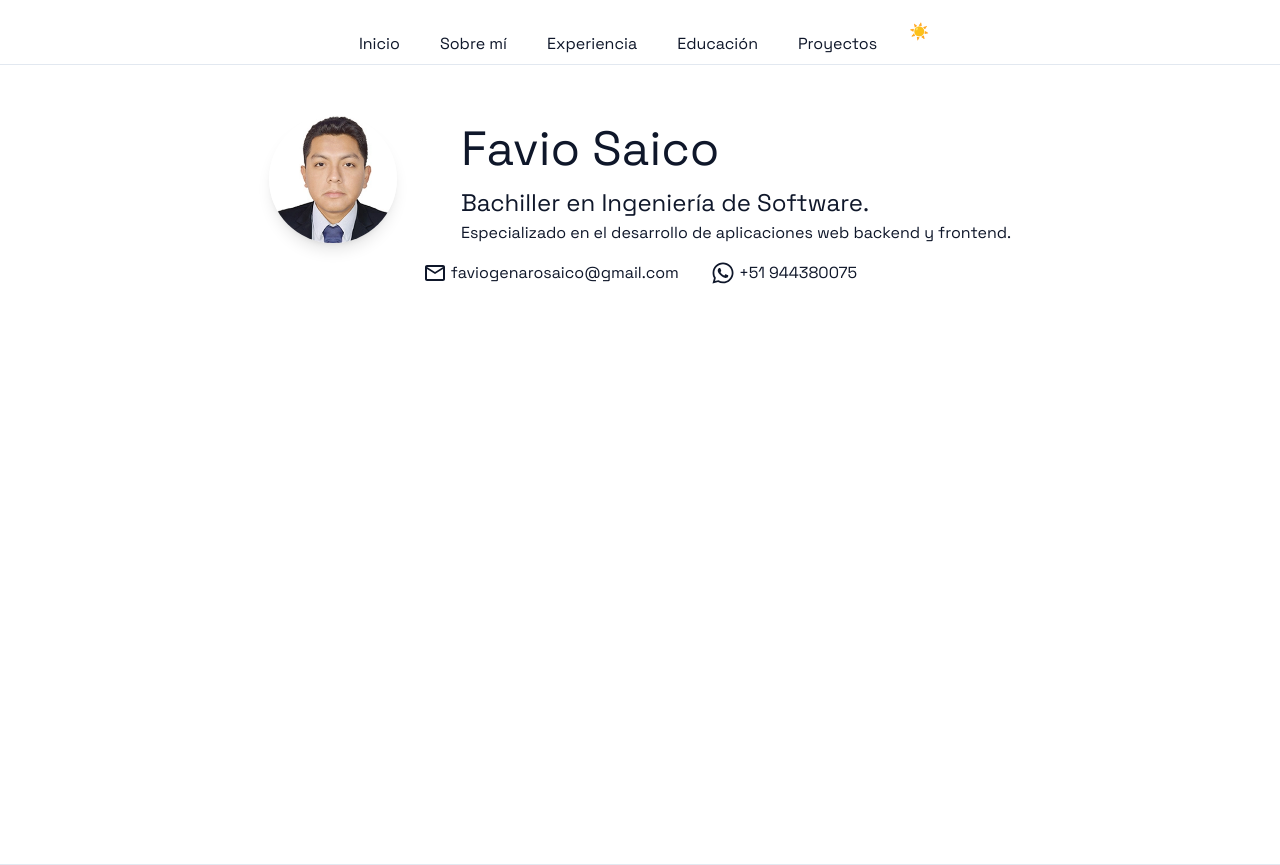
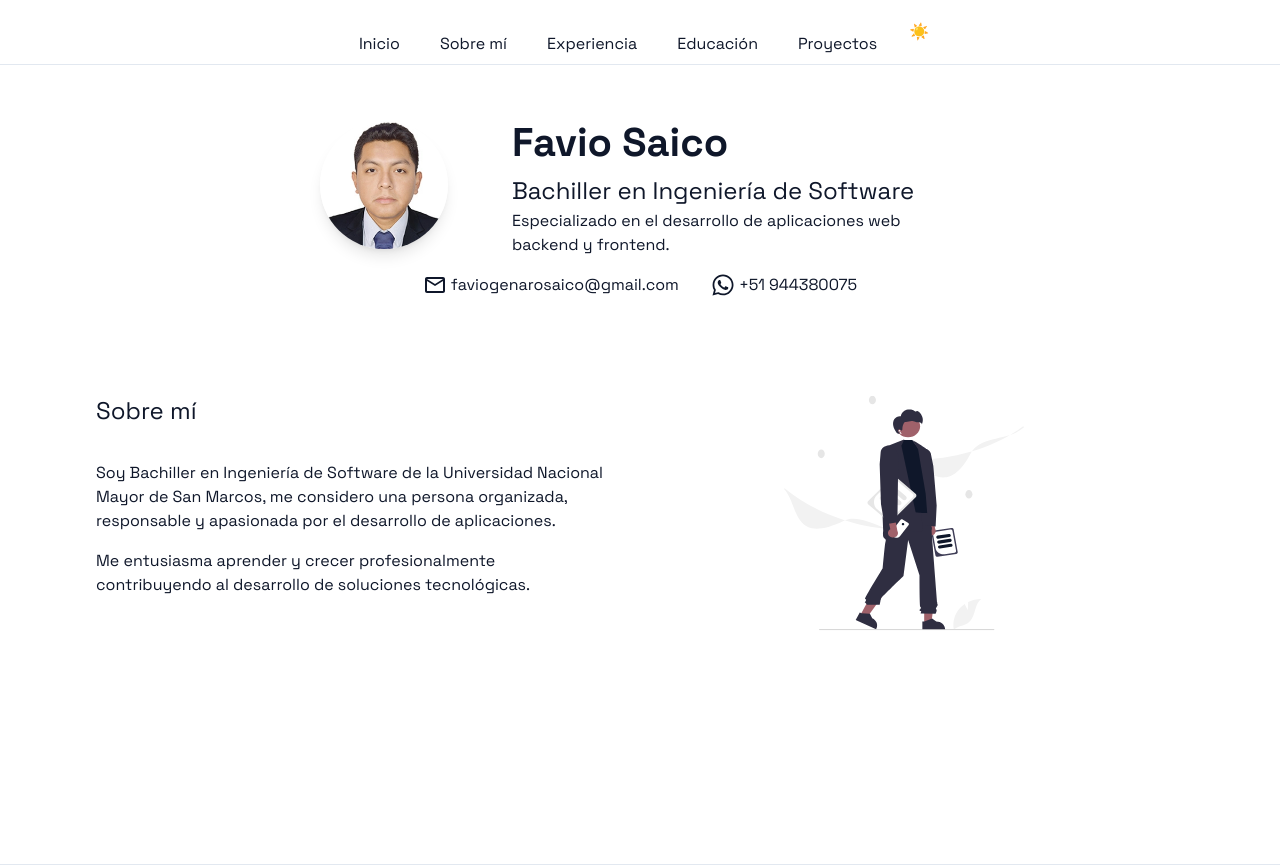
Before and after one commit to FavioGenaro/FavioGenaro.github.io, a Next.js app in the folder portfolio/: page / in a window 1280 px wide. Built offline with nearby package versions, Linux system fonts and the light colour scheme.

Commit message:
feat: Agregar seccion aboutMe

```diff
--- a/portfolio/src/app/globals.css
+++ b/portfolio/src/app/globals.css
@@ -8,6 +8,9 @@
   --text-secondary: #475569;
 
   --border-color: #e2e8f0;
+
+  --text-h1: 1.25rem;
+  --text-h3: 0.875rem;
   color-scheme: light;
 }
 
@@ -20,6 +23,14 @@
   --border-color: #1d293d;
   color-scheme: dark;
 }
+
+@media (width >= 48rem) {
+  :root {
+    --text-h1: 2.5rem;
+    --text-h3: 1.5rem;
+  }
+}
+
 
 @theme inline {
   --color-background: var(--background);
@@ -46,15 +57,15 @@ body {
 .text {
   color: var(--text-primary);
   border-radius: 0.75rem;
-  /* padding: 0.5rem 1rem; */
 }
 
 .titleH1 {
-  font-size: 3rem;
+  font-size: var(--text-h1);
+  font-weight: 700;
 }
 
 .titleH3 {
-  font-size: 1.5rem;
+  font-size: var(--text-h3);
 }
 
 .icon {
--- a/portfolio/src/app/page.tsx
+++ b/portfolio/src/app/page.tsx
@@ -1,9 +1,11 @@
+import AboutSection from "@/components/sections/AboutMe";
 import HeroSection from "@/components/sections/HeroSection";
 
 export default function Home() {
   return (
     <>
       <HeroSection id="Profile"/>
+      <AboutSection id="AboutMe"/>
     </>
 
   );
--- a/portfolio/src/components/atoms/Text.tsx
+++ b/portfolio/src/components/atoms/Text.tsx
@@ -6,7 +6,7 @@ interface TextProps {
 
 const Text: React.FC<TextProps> = ({ text }) => {
   return (
-    <p className='text-base text font-sans'>
+    <p className='text-xs md:text-base text font-sans'>
       {text}
     </p>
   )
--- /dev/null
+++ b/portfolio/src/components/sections/AboutMe.tsx
@@ -0,0 +1,33 @@
+import React from 'react'
+import foto from "../../../public/aboutme.svg"
+import Text from '../atoms/Text'
+import Image from 'next/image'
+
+interface AboutProps {
+  id: string
+}
+
+const AboutSection: React.FC<AboutProps> = ({ id }) => {
+  return (
+    <section className="space-y-6 mt-24" id={id}>
+        <div className='flex gap-4'>
+            <div className='flex flex-col gap-4 md:gap-8 max-w-lg'>
+                <h2 className='text titleH3'>Sobre mí</h2>
+                <div className='flex flex-col gap-4'>
+                    <Text text='Soy Bachiller en Ingeniería de Software de la Universidad Nacional Mayor de San Marcos, me considero una persona organizada, responsable y apasionada por el desarrollo de aplicaciones.'/>
+                    <Text text='Me entusiasma aprender y crecer profesionalmente contribuyendo al desarrollo de soluciones tecnológicas.'/>
+                </div>
+            </div>
+            <div className='flex m-auto w-fit gap-8'>
+                <Image
+                    src={foto}
+                    alt="foto de perfil"
+                    className="size-40 md:size-60 min-w-40"
+                />
+            </div>
+        </div>
+    </section>
+  )
+}
+
+export default AboutSection
--- a/portfolio/src/components/sections/HeroSection.tsx
+++ b/portfolio/src/components/sections/HeroSection.tsx
@@ -13,21 +13,18 @@ const HeroSection: React.FC<HeroProps> = ({ id }) => {
   return (
     <section className="space-y-6" id={id}>
         <div className='flex flex-col gap-4'>
-            <div className='flex gap-16 w-fit m-auto items-center'>
+            <div className='flex gap-8 md:gap-16 w-fit m-auto items-center'>
                 <div>
                     <Image
                         src={foto}
                         alt="foto de perfil"
-                        className="rounded-full shadow-lg size-32"
+                        className="rounded-full shadow-lg size-20 md:size-32 min-w-20"
                     />
                 </div>
-                <div>
+                <div className='max-w-md'>
                     <h1 className='text titleH1'>Favio Saico</h1>
-                    <h3 className='text titleH3'>Bachiller en Ingeniería de Software.</h3>
+                    <h3 className='text titleH3'>Bachiller en Ingeniería de Software</h3>
                     <Text text='Especializado en el desarrollo de aplicaciones web backend y frontend.'/>
-                    <div>
-
-                    </div>
                 </div>
             </div>
         <div className='flex m-auto w-fit gap-8'>
```
Also changed, not shown: portfolio/public/aboutme.svg (added).
